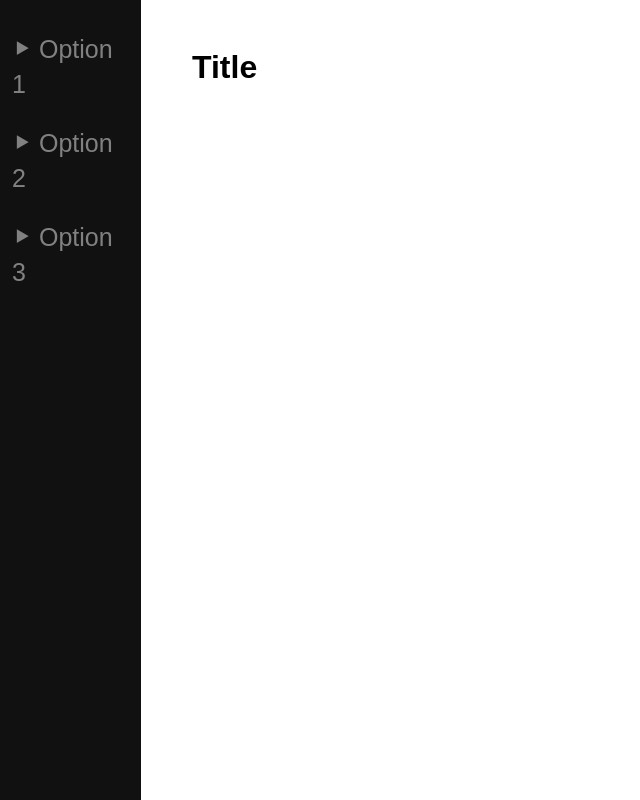
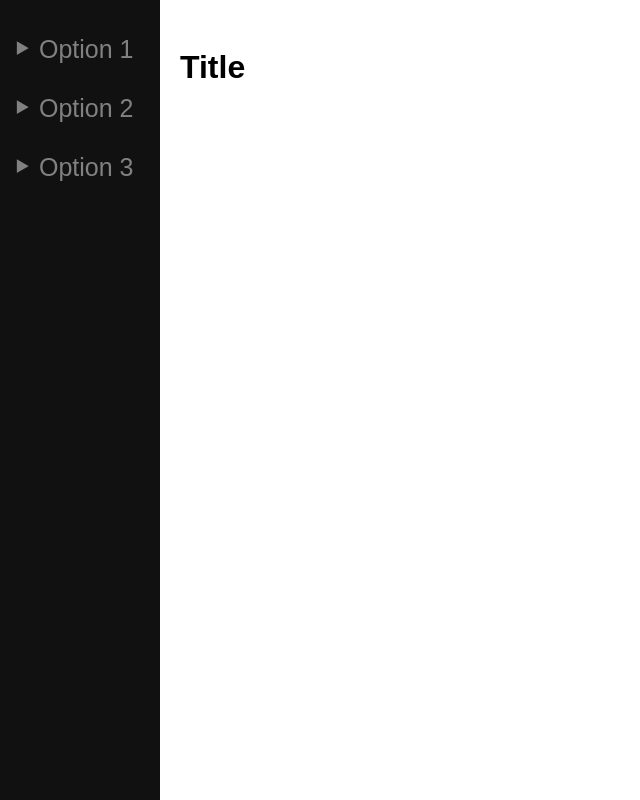
Before and after one commit to JackieAnjie/practice, a Vue app: page / in a window 1280 px wide. Shown: the whole page, without its empty margins (0-640 px from the left). Built offline with nearby package versions, Linux system fonts and the light colour scheme; the HTML template or start-up script is replaced by a standard one.

Commit message:
changed names and font sizes

```diff
--- a/src/components/Content.vue
+++ b/src/components/Content.vue
@@ -6,6 +6,7 @@
 
 <script>
 export default {
+    name:"Content",
     data () {
         return {
             title: "Title",
@@ -19,6 +20,6 @@ export default {
 
 <style scoped>
 div {
-    margin-left:15%;
+    margin-left:180px;
 }
 </style>
--- a/src/components/Sidebar.vue
+++ b/src/components/Sidebar.vue
@@ -2,13 +2,13 @@
     <div>
         <h1>Side bar</h1>
         <div class=sidebar>
-            <div v-bind:key="item.title" v-for="item in sidebar">
+            <div v-bind:key="item.title" v-for="item in categories">
                 <a v-on:click="expand(item)">
-                    <a v-if="item.clicked">&#x2BC6; {{item.title}} </a>
-                    <a v-else>&#x2BC8; {{item.title}} </a>
+                    <a v-if="item.clicked">&#x2BC6; {{item.title}}</a>
+                    <a v-else> &#x2BC8; {{item.title}}</a>
                 </a>
                 <a v-if="item.clicked">
-                    <a v-bind:key="subitem.title" v-for="subitem in item.suboption" v-on:click="showPage(subitem.title)">{{subitem.title}}</a>
+                    <a class="suboption" v-bind:key="subitem.title" v-for="subitem in item.suboption" v-on:click="showPage(subitem.title)">{{subitem.title}}</a>
                 </a>
             </div>
         </div>
@@ -20,7 +20,7 @@ export default {
     name:"Sidebar",
     data() {
         return {
-            sidebar: [
+            categories: [
                 {
                     clicked: false,
                     title:"Option 1",
@@ -86,17 +86,19 @@ a {
     display: block;
 }
 
-.sidebar a:hover {
+.sidebar a:hover,
+.active {
   color: #f1f1f1;
 }
 
-.active {
-    color: #f1f1f1;
+.suboption {
+    font-size: 16px;
+    margin-left: 33px;
 }
 
 .sidebar {
     height: 100%;
-    width: 11%;
+    width: 160px;
     position: fixed;
     z-index: 1;
     top: 0;
```
Also changed, not shown: src/components/Category.vue (added).
